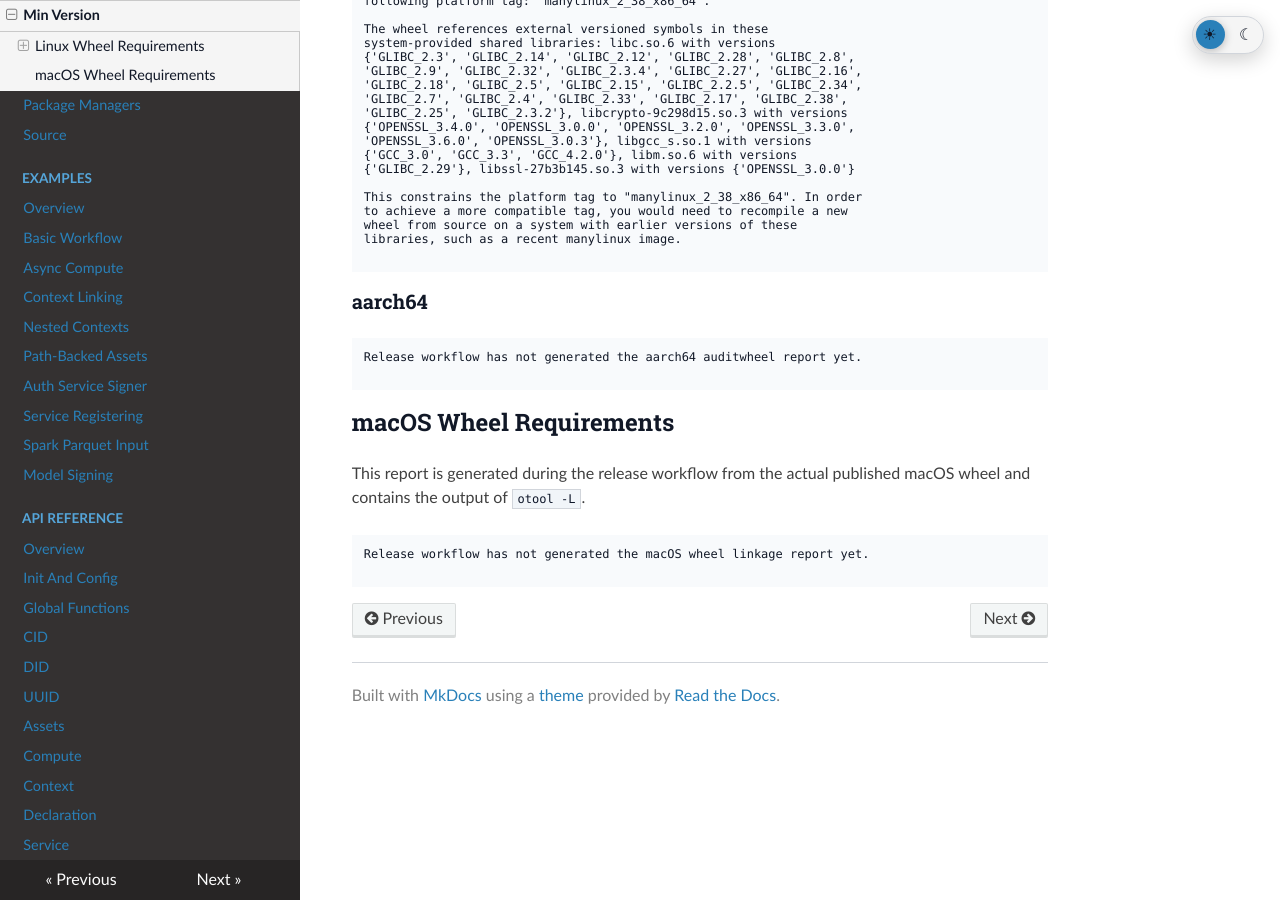
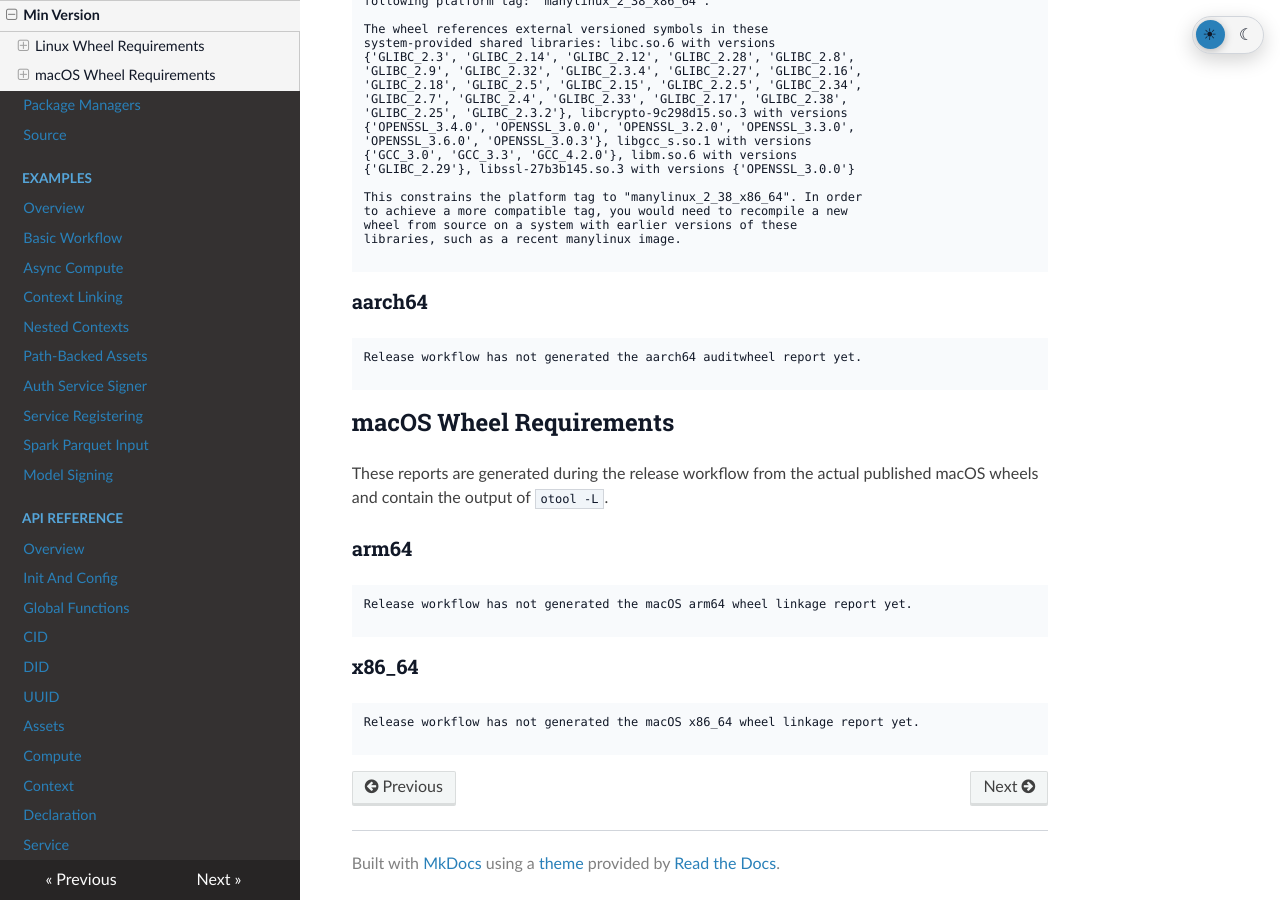
Before and after one commit to eqtylab/integrity-py, an MkDocs documentation site: the page built from docs/install/min-version.md, in a window 1280 px wide and 900 px high, scrolled down 539 px. Built offline with MkDocs 1.6.1, drawn with Linux system fonts in a browser that asks for light colours; nearby versions of some CDN libraries.

Commit message:
release dist / macOS whl / decorator fix (#51)
1. Fix user permission when publishing source dist.
2. Add a MacOS x86_64 whl
3. Fix issue with `@compute` decorator context not being set on auto
created assets.

````diff
--- /dev/null
+++ b/docs/generated/otool-show-macos-arm64.txt
@@ -0,0 +1 @@
+Release workflow has not generated the macOS arm64 wheel linkage report yet.
--- /dev/null
+++ b/docs/generated/otool-show-macos-x86_64.txt
@@ -0,0 +1 @@
+Release workflow has not generated the macOS x86_64 wheel linkage report yet.
--- a/docs/install/min-version.md
+++ b/docs/install/min-version.md
@@ -24,7 +24,16 @@ These reports are generated during the release workflow from the actual publishe
 
 ## macOS Wheel Requirements
 
-This report is generated during the release workflow from the actual published macOS wheel and contains the output of `otool -L`.
+These reports are generated during the release workflow from the actual published macOS wheels and contain the output of `otool -L`.
+
+### arm64
+
 ```text
---8<-- "docs/generated/otool-show-macos.txt"
+--8<-- "docs/generated/otool-show-macos-arm64.txt"
 ```
+
+### x86_64
+
+```text
+--8<-- "docs/generated/otool-show-macos-x86_64.txt"
+```
````
Also changed, not shown: 2 other files.
